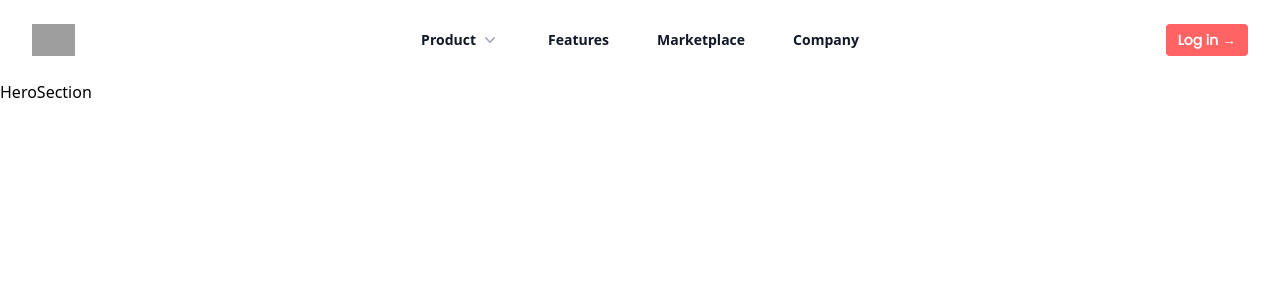
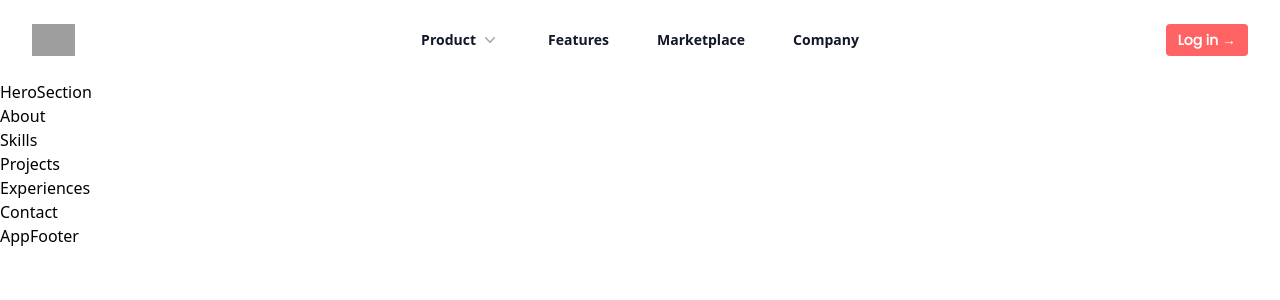
Before and after one commit to AnushAdk04/Next-JS-Project, a Next.js app: page / in a window 1280 px wide. Shown: the top 300 px of the page. Built offline with nearby package versions, Linux system fonts and the light colour scheme; grey boxes are pictures that could not be loaded.

Commit message:
header and footers

```diff
--- a/src/app/layout.js
+++ b/src/app/layout.js
@@ -1,6 +1,4 @@
-import AppHeader from "@cct/components/AppHeader";
 import "./globals.css";
-import { HeroSection } from "@cct/components";
 export const metadata = {
   title: "Create Next App",
   description: "Generated by create next app",
@@ -10,8 +8,6 @@ export default function RootLayout({ children }) {
   return (
     <html lang="en">
       <body>
-        <AppHeader/>
-        <HeroSection/>
         {children}
         </body>
     </html>
--- a/src/app/page.js
+++ b/src/app/page.js
@@ -1,9 +1,19 @@
+import { About, Contact, Experiences, HeroSection, Projects, Skills } from "@cct/components";
+import AppFooter from "@cct/components/AppFooter";
+import AppHeader from "@cct/components/AppHeader";
 import Image from "next/image";
 
 export default function Home() {
   return (
     <>
-
+    <AppHeader/>
+    <HeroSection/>
+    <About/>
+    <Skills/>
+    <Projects/>
+    <Experiences/>
+    <Contact/>
+    <AppFooter/>
     </>
   );
 }
```
